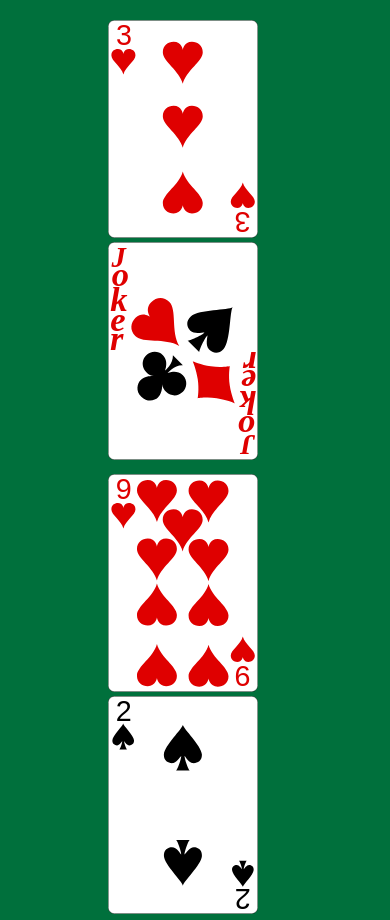
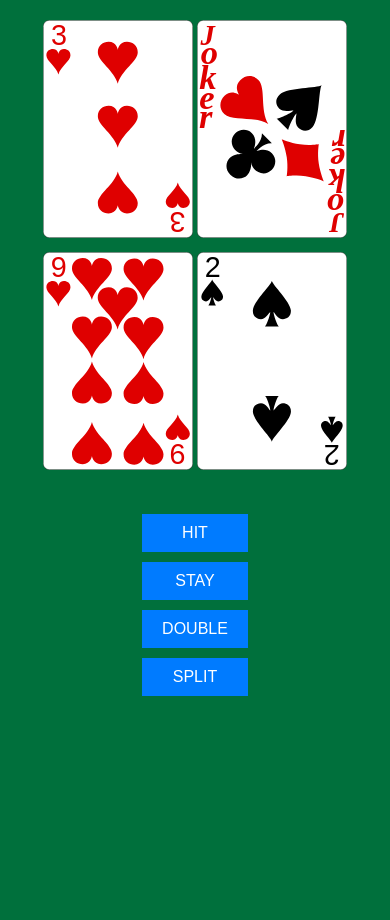
Before and after one commit to dewisbrown/blackjack-practice-web, a website: page index.html in a window 390 px wide. Shown: the top 920 px of the page. After the commit the page ends 844 px from the top, so only its background shows below. Drawn offline with Linux system fonts and the light colour scheme.

Commit message:
added media query

```diff
--- a/styles/style.css
+++ b/styles/style.css
@@ -76,6 +76,7 @@ body {
     border: none;
     cursor: pointer;
     transition: background-color 0.2s;
+    text-align: center;
 }
 
 .action-btn:hover {
@@ -87,35 +88,20 @@ body {
     margin-top: 20px; /* Adjust the margin as needed */
     padding: 10px;
 }
-/*
-#button-panel {
-    display: flex;
-    column-gap: 10px;
-}
 
-.action-btn {
-    border: 1px black solid;
-    padding: 10px;
-}
-
-.action-btn:hover {
-    cursor: pointer;
+@media screen and (max-width: 768px) {
+    /* Styles for mobile devices */
+    #card-container {
+        flex-direction: row; /* Change the flex-direction to create a 2x2 grid */
+        flex-wrap: wrap; /* Allow items to wrap to the next row */
     }
 
     #dealer, #user {
-    display: flex;
-    flex-direction: row;
-    column-gap: 10px;
+        width: 100%; /* Make each dealer/user take up the full width */
+        text-align: center; /* Center the cards within their containers */
     }
 
-#card-container {
-    display: flex;
-    flex-direction: column;
-    row-gap: 10px;
+    #button-panel {
+        flex-direction: column; /* Arrange buttons vertically for easier tapping */
     }
-
-#gameboard {
-    display: flex;
-    flex-direction: column;
 }
-*/
```
Lines whose indentation alone changed are shown as unchanged.
